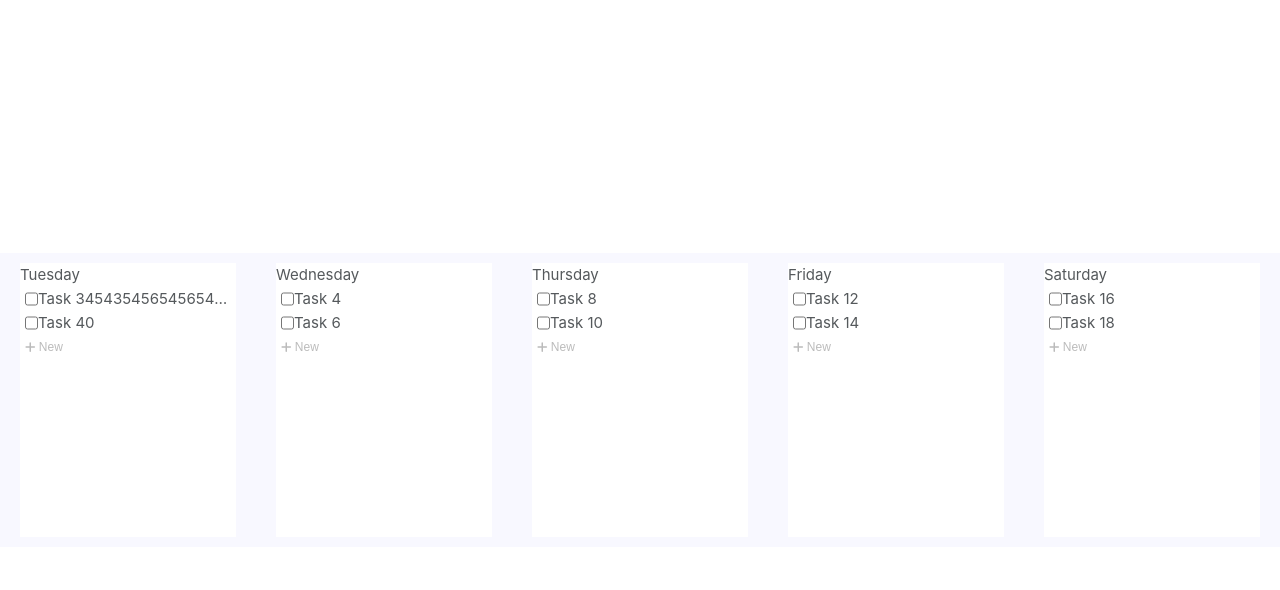
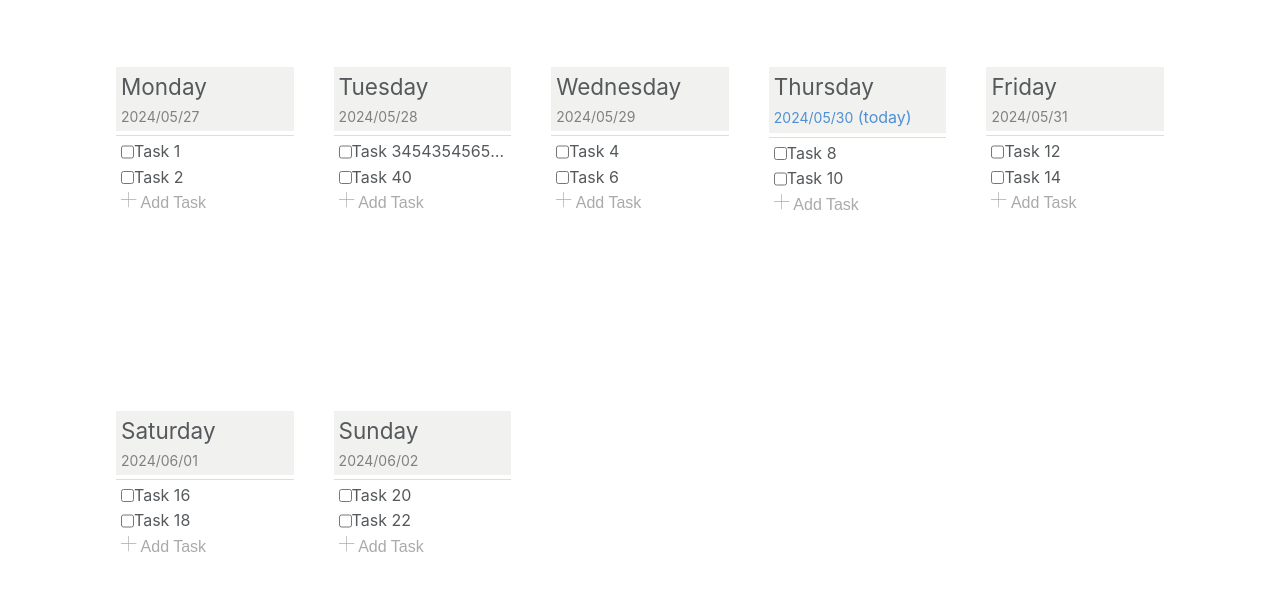
Before and after one commit to teatimehr13/WeekTodoList, a Vue app: page / in a window 1280 px wide. Shown: the top 590 px of the page. Built offline with nearby package versions, Linux system fonts and the light colour scheme.

Commit message:
新增日期渲染

```diff
--- a/src/App.vue
+++ b/src/App.vue
@@ -39,6 +39,7 @@ const emitCopyTask = (copy_del_obj) => {
     display: block;
     width: 100%;
     padding: 0;
-    background: #f8f8ff;
+    /* background: #f8f8ff; */
+    max-width: 100%;
   }
 </style>
--- a/src/components/WeekTodo.vue
+++ b/src/components/WeekTodo.vue
@@ -1,5 +1,5 @@
 <script setup>
-import { ref, defineComponent, nextTick, onMounted, onUnmounted, reactive } from 'vue'
+import { ref, defineComponent, nextTick, onMounted, onUnmounted, reactive, computed } from 'vue'
 
 import draggable from 'vuedraggable'
 
@@ -13,7 +13,7 @@ const props = defineProps(
     ["weekTasks"]
 );
 
-const emits = defineEmits(["addTask","delTask","copyTask"]);
+const emits = defineEmits(["addTask", "delTask", "copyTask"]);
 
 let weekTasks = props.weekTasks;
 console.log(weekTasks);
@@ -31,6 +31,9 @@ let tooltipActive = ref(false);
 let isDrag = ref(false);
 let disableDraggable = ref(false);
 let contenteditable = ref(true);
+let weeksArr = ref([]);
+let todayTime = ref(null);
+let currentDate = ref(null);
 
 let popUp = reactive({
     top: '0px',
@@ -38,8 +41,8 @@ let popUp = reactive({
 })
 
 let copy_del_obj = reactive({
-    week:null,
-    id:null
+    week: null,
+    id: null
 });
 
 const onMove = () => {
@@ -175,9 +178,31 @@ const handleClickOutside = (event) => {
     }
 };
 
+const getWeek = () => {
+    const newDate = new Date();
+    const weekDay = newDate.getDay();
+    const daysOffset = weekDay === 0 ? -6 : 1 - weekDay; //今天距離本週一有幾天
+    const monday = new Date(newDate);
+    monday.setDate(newDate.getDate() + daysOffset); //拿到週一日期
+
+    const weekDates = [];
+    for (let i = 0; i < 7; i++) {
+        let date = new Date();
+        date.setDate(monday.getDate() + i)
+
+        const formattedDate = `${date.getFullYear()}/${String(date.getMonth() + 1).padStart(2, '0')}/${String(date.getDate()).padStart(2, '0')}`;
+        weekDates.push(formattedDate);
+    }
+
+    return weekDates
+}
+
 
 onMounted(() => {
     document.addEventListener("mousedown", handleClickOutside);
+    weeksArr.value = getWeek();
+    let date = new Date();
+    currentDate.value = `${date.getFullYear()}/${String(date.getMonth() + 1).padStart(2, '0')}/${String(date.getDate()).padStart(2, '0')}`;
 });
 
 onUnmounted(() => {
@@ -191,11 +216,14 @@ let inputRefs = ref([]);
 </script>
 
 <template>
+    <div class="layout layout-width">
         <div class="week-container">
-        <div v-for="(tasks, day) in weekTasks" :key="day" class="day-container">
+            <div v-for="(tasks, day, idx) in weekTasks" :key="day" class="day-container">
                 <div>
-                <div>
-                    <h4>{{ day }}</h4>
+                    <div class="week-con">
+                        <h2>{{ day }}</h2>
+                        <span class="week-text" :class="{ current_date: currentDate == weeksArr[idx]}"> {{ weeksArr[idx] }}</span>
+                        <span v-if="weeksArr[idx] === currentDate" :class="{ current_date: currentDate == weeksArr[idx]}"> (today)</span>
                     </div>
                     <ul>
                         <draggable :list="tasks" group="tasks" animation="300" @start="onDragStart" @end="onDragEnd"
@@ -209,10 +237,6 @@ let inputRefs = ref([]);
                                             <input type="checkbox" v-model="element.isChecked">
                                             <span>{{ element.task }}</span>
                                         </div>
-                                    <!-- <div v-show="isEdit == element.id">
-                                        <input type="text" v-model="element.task" @blur="swEditInput"
-                                            @keyup.enter="$event.target.blur()" :ref="el => inputRefs[element.id] = el">
-                                    </div> -->
                                     </div>
                                     <div class="list-hover-content" v-show="isHover == element.id"
                                         @mouseleave="swHoverContent(element.id)">
@@ -223,8 +247,8 @@ let inputRefs = ref([]);
                                                     :ref="el => inputRefs[element.id] = el">
                                                     {{ element.task }}</div>
                                             </div>
-                                        <div class="list-icon-group" @click="sw_pop(element.id, day)" @mouseenter="sw_tool"
-                                            @mousedown="sw_tool('close')">
+                                            <div class="list-icon-group" @click="sw_pop(element.id, day)"
+                                                @mouseenter="sw_tool" @mousedown="sw_tool('close')">
                                                 <span class="handle">
                                                     <font-awesome-icon :icon="['fas', 'grip-vertical']" />
                                                 </span>
@@ -242,8 +266,13 @@ let inputRefs = ref([]);
                                             :ref="el => new_input[day] = el" @blur="add_task(day)"
                                             @keyup.enter="$event.target.blur()">
                                         <button @click="newInput_Toggle(day)" v-show="swNew_input != day">
-                                        <font-awesome-icon :icon="['fas', 'plus']" />
-                                        <span> New</span>
+                                            <!-- <font-awesome-icon :icon="['fas', 'plus']" /> -->
+                                            <svg width="16" height="16" viewBox="0 0 24 24" xfill-rule="evenodd"
+                                                clip-rule="evenodd">
+                                                <path d="M11 11v-11h1v11h11v1h-11v11h-1v-11h-11v-1h11z"
+                                                    class="plus-path" />
+                                            </svg>
+                                            <span> Add Task</span>
                                         </button>
                                     </div>
                                 </div>
@@ -269,22 +298,68 @@ let inputRefs = ref([]);
                 Copy
             </div>
         </div>
+
+    </div>
 </template>
 
 <style scoped>
-.handle {
-    /* position: absolute;
-  left: -20px; */
+span {
+    font-size: 16px;
+}
+
+[contenteditable] {
+    font-size: 16px;
+}
+
+h2 {
+    color: #55595c;
+}
+
+.week-con {
+    margin-bottom: 8px;
+    background-color: rgb(241, 241, 239);
+    position: relative;
+    padding: 2px 5px;
+    box-sizing: border-box;
+}
+
+.week-con::after {
+    content: "";
+    position: absolute;
+    bottom: -5px ;
+    left: 0;
+    width: 100%;
+    border-bottom: 1px solid rgba(44, 43, 38, 0.16);
+}
+
+.week-text {
+    color: #808080;
+    font-size: 14px;
+}
+
+.current_date {
+    color:#4d90d3;
+}
+
+.layout-width {
+    --margin-width: 96px;
+    --content-width: 1fr;
+}
+
+.layout {
+    display: grid;
+    grid-template-columns:
+        [full-start] var(--margin-width) [content-start] var(--content-width) [content-end] var(--margin-width) [full-end];
 }
 
 .week-container {
     display: flex;
-    justify-content: center;
     width: 100%;
     margin: auto;
     flex-grow: 1;
-    overflow-x: hidden;
+    flex-wrap: wrap;
     min-height: 250px;
+    grid-column: content;
 }
 
 .day-container {
@@ -332,18 +407,33 @@ input[type="text"] {
     padding: 0px 5px;
 }
 
-.new-todo-area+.new-todo-area {
-    /* border-top: 1px solid #eaecef; */
-}
-
 .new-todo-area button {
-    color: #bbb;
+    /* color: #6f7579; */
+    color: #aaa;
     font-size: .75rem;
     text-align: left;
     min-height: 24px;
+    /* border: 1px solid rgba(55, 53, 47, 0.16); */
     border: none;
+    border-radius: 4px;
     background: none;
     padding: 0 5px;
+    height: 1.5rem;
+
+}
+
+.new-todo-area button:hover {
+    cursor: pointer;
+    background-color: whitesmoke;
+    color: #6f7579;
+}
+
+.plus-path {
+    fill: #aaa;
+}
+
+.plus-path:hover {
+    fill: #6f7579;
 }
 
 .list-hover-content {
@@ -355,7 +445,7 @@ input[type="text"] {
     top: 0;
     left: 0;
     padding: 0px 5px;
-    width: 99%;
+    width: 100%;
     background-color: #fff;
 }
 
@@ -421,9 +511,6 @@ input[type="text"] {
     padding: 5px;
     position: absolute;
     z-index: 9;
-    /* bottom: -5px;
-    right: 12px; */
-    /* transform: translate(100%, 100%); */
     opacity: 1;
     transition: opacity 0.3s;
     box-shadow: 0 1px 15px 2px rgba(0, 0, 0, .15);
@@ -457,11 +544,6 @@ input[type="text"] {
 
 }
 
-.new-todo-area button:hover {
-    cursor: pointer;
-    background-color: whitesmoke;
-    color: #aaa;
-}
 
 .new-todo-area {
     display: grid;
@@ -488,6 +570,6 @@ input[type="text"] {
 [contenteditable="true"] {
     outline: none;
     width: 100%;
-    min-width: 150px;
+    min-width: 50px;
 }
 </style>
```
Lines whose indentation alone changed are shown as unchanged.
